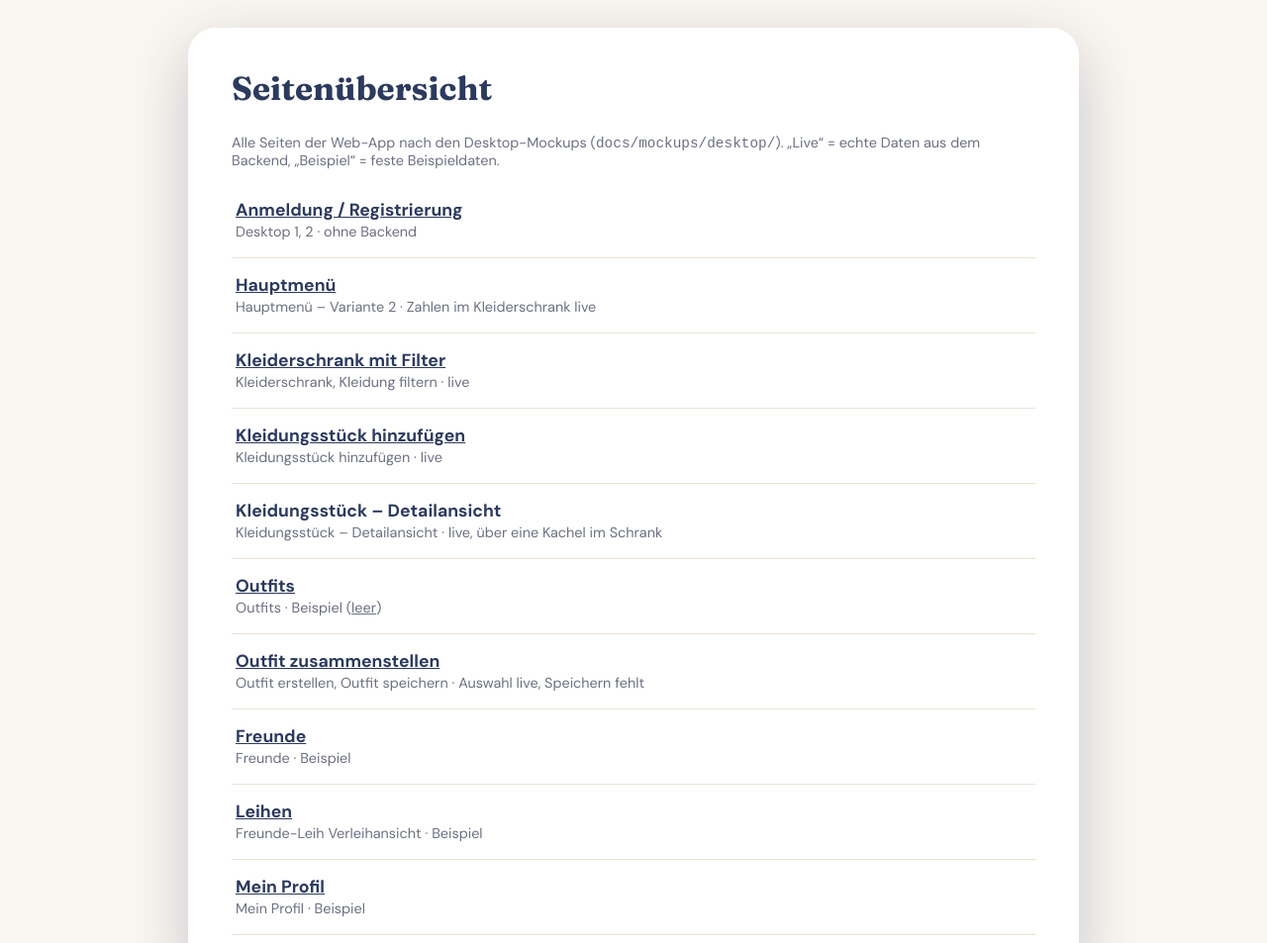
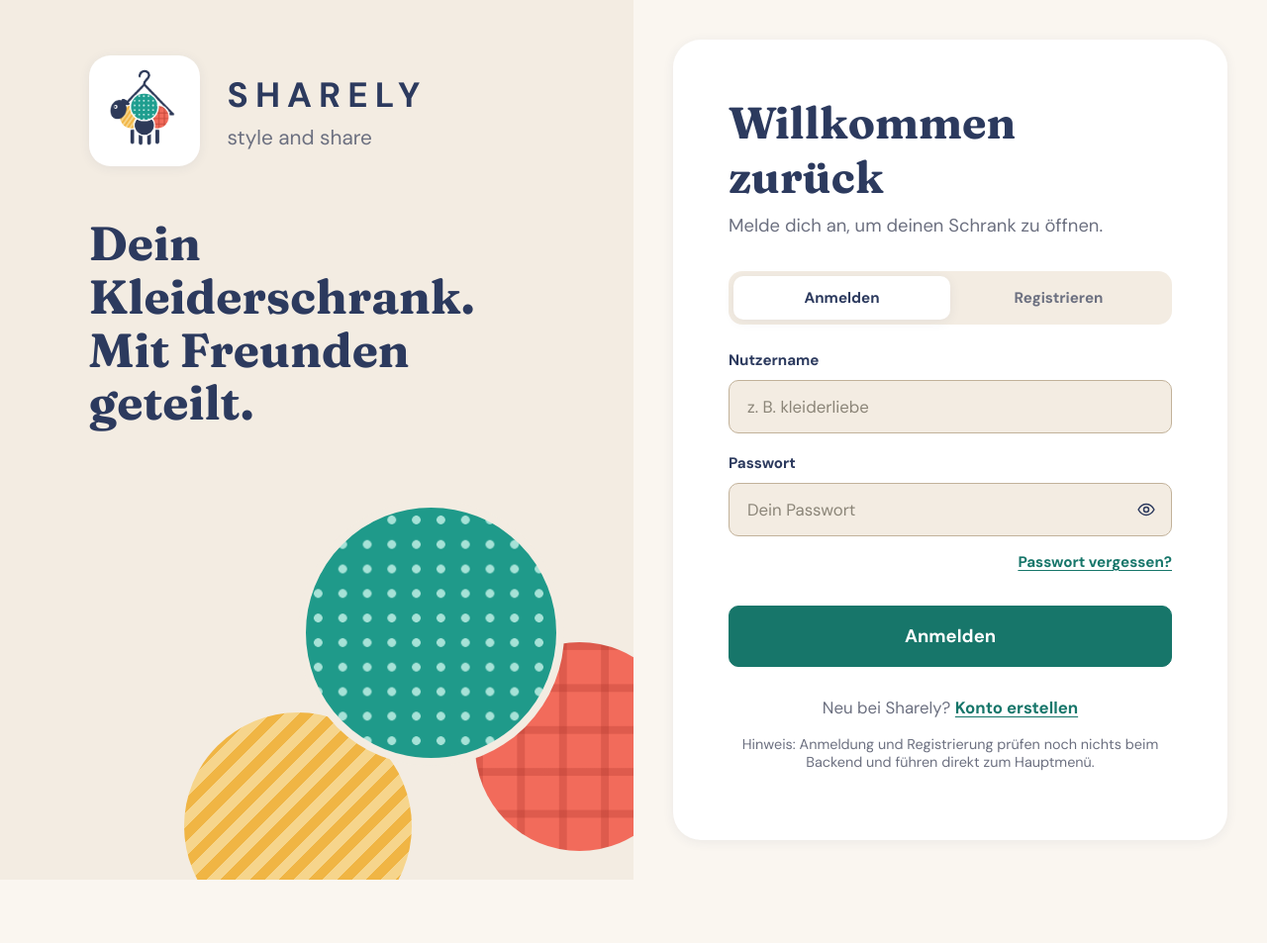
Before and after one commit to Kathamesser/digitaler-Kleiderschrank, a plain HTML site: page Sharely_programm/frontend/templates/index.html in a window 1280 px wide. Shown: the top 953 px of the page at 99% size. After the commit the page ends 889 px from the top, so only its background shows below. Drawn offline with Linux system fonts and the light colour scheme.

Commit message:
Seitenübersicht entfernt, Start direkt in der Anmeldung
anmeldung.html heißt jetzt templates/index.html, Sharely_programm/index.html
leitet von http://localhost:5173/ dorthin weiter.

Co-Authored-By: Claude Opus 5.5 <noreply@anthropic.com>

```diff
--- a/Sharely_programm/frontend/static/css/stil.css
+++ b/Sharely_programm/frontend/static/css/stil.css
@@ -540,14 +540,6 @@ a.menue-zeile { text-decoration: none; }
 .menue-zeile.gefahr { border-color: var(--rot); color: var(--rot); }
 .menue-zeile:disabled { cursor: not-allowed; }
 
-/* ---------- Seitenübersicht ---------- */
-
-.liste { list-style: none; margin: 0; padding: 0; }
-.eintrag { display: flex; align-items: center; gap: 14px; padding: 16px 4px; border-bottom: 1.5px solid var(--linie); }
-.eintrag .text { flex: 1; min-width: 0; }
-.eintrag .text strong { display: block; font-size: 1.1rem; }
-.eintrag .text span { font-size: .9rem; color: var(--text-leise); }
-
 /* ---------- Schmalere Bildschirme ---------- */
 
 @media (max-width: 1200px) {
--- a/Sharely_programm/frontend/templates/index.html
+++ b/Sharely_programm/frontend/templates/index.html
@@ -1,31 +1,116 @@
 <!doctype html>
-<!-- Übersicht aller Seiten -->
+<!-- Startseite der Web-App: Anmeldung. Mockups „Desktop 1 · Anmeldung“ und „Desktop 2 · Registrierung“. Noch ohne Backend: Das Anmeldeverfahren ist offen. -->
 <html lang="de">
 <head>
   <meta charset="utf-8">
   <meta name="viewport" content="width=device-width, initial-scale=1">
-  <title>Sharely – Seitenübersicht</title>
+  <title>Sharely – Anmelden</title>
   <link rel="stylesheet" href="../static/css/stil.css">
   <script src="../static/js/gemeinsam.js"></script>
 </head>
 <body>
-<main class="seite">
-  <section class="fenster" style="max-width: 900px">
-    <header class="fenster-kopf"><h2>Seitenübersicht</h2></header>
-    <p class="leise">Alle Seiten der Web-App nach den Desktop-Mockups (<code>docs/mockups/desktop/</code>). „Live“ = echte Daten aus dem Backend, „Beispiel“ = feste Beispieldaten.</p>
-    <ul class="liste">
-      <li class="eintrag"><span class="text"><strong><a href="anmeldung.html">Anmeldung / Registrierung</a></strong><span>Desktop 1, 2 · ohne Backend</span></span></li>
-      <li class="eintrag"><span class="text"><strong><a href="hauptmenue.html">Hauptmenü</a></strong><span>Hauptmenü – Variante 2 · Zahlen im Kleiderschrank live</span></span></li>
-      <li class="eintrag"><span class="text"><strong><a href="schrank.html">Kleiderschrank mit Filter</a></strong><span>Kleiderschrank, Kleidung filtern · live</span></span></li>
-      <li class="eintrag"><span class="text"><strong><a href="kleidung-hochladen.html">Kleidungsstück hinzufügen</a></strong><span>Kleidungsstück hinzufügen · live</span></span></li>
-      <li class="eintrag"><span class="text"><strong>Kleidungsstück – Detailansicht</strong><span>Kleidungsstück – Detailansicht · live, über eine Kachel im Schrank</span></span></li>
-      <li class="eintrag"><span class="text"><strong><a href="outfits.html">Outfits</a></strong><span>Outfits · Beispiel (<a href="outfits.html?leer">leer</a>)</span></span></li>
-      <li class="eintrag"><span class="text"><strong><a href="outfit-erstellen.html">Outfit zusammenstellen</a></strong><span>Outfit erstellen, Outfit speichern · Auswahl live, Speichern fehlt</span></span></li>
-      <li class="eintrag"><span class="text"><strong><a href="freunde.html">Freunde</a></strong><span>Freunde · Beispiel</span></span></li>
-      <li class="eintrag"><span class="text"><strong><a href="verliehen.html">Leihen</a></strong><span>Freunde-Leih Verleihansicht · Beispiel</span></span></li>
-      <li class="eintrag"><span class="text"><strong><a href="profil.html">Mein Profil</a></strong><span>Mein Profil · Beispiel</span></span></li>
-    </ul>
+<main class="anmelde-seite">
+  <section class="anmelde-bild" aria-hidden="true">
+    <div class="marke-klein">
+      <span class="logo-kachel"><img src="../../assets/branding/sharely-logo.png" alt=""></span>
+      <span><span class="wortmarke">SHARELY</span><small>style and share</small></span>
+    </div>
+    <h1>Dein Kleiderschrank. Mit Freunden geteilt.</h1>
+    <span class="deko streifen"></span>
+    <span class="deko karo"></span>
+    <span class="deko punkte"></span>
+  </section>
+
+  <section class="anmelde-formular">
+    <div class="anmelde-karte">
+      <h2 id="titel">Willkommen zurück</h2>
+      <p class="unterzeile" id="unterzeile">Melde dich an, um deinen Schrank zu öffnen.</p>
+
+      <div class="umschalter" role="tablist">
+        <button type="button" role="tab" id="tab-anmelden" class="aktiv" aria-selected="true">Anmelden</button>
+        <button type="button" role="tab" id="tab-registrieren" aria-selected="false">Registrieren</button>
+      </div>
+
+      <form id="anmelden" novalidate>
+        <label><span class="feldname">Nutzername</span><input type="text" name="nutzername" autocomplete="username" placeholder="z. B. kleiderliebe" required></label>
+        <label for="passwort-anmelden" class="feldname">Passwort</label>
+        <div class="passwortfeld">
+          <input type="password" id="passwort-anmelden" name="passwort" autocomplete="current-password" placeholder="Dein Passwort" required>
+          <button type="button" class="zeigen" aria-label="Passwort anzeigen" data-symbol="auge"></button>
+        </div>
+        <a class="vergessen link" href="#" onclick="return false" title="Seite kommt noch">Passwort vergessen?</a>
+        <button type="submit" class="knopf breit">Anmelden</button>
+        <div class="meldung" role="status"></div>
+        <p class="link-zeile">Neu bei Sharely? <a class="link" href="#" data-wechsel="registrieren">Konto erstellen</a></p>
+      </form>
+
+      <form id="registrieren" novalidate hidden>
+        <label><span class="feldname">E-Mail-Adresse</span><input type="email" name="email" autocomplete="email" placeholder="name@beispiel.de" required></label>
+        <label><span class="feldname">Nutzername</span><input type="text" name="nutzername" autocomplete="username" placeholder="So sehen dich deine Freunde" required></label>
+        <div class="zeile">
+          <label><span class="feldname">Passwort</span><input type="password" name="passwort" autocomplete="new-password" placeholder="Mind. 8 Zeichen" required></label>
+          <label><span class="feldname">Passwort wiederholen</span><input type="password" name="passwort2" autocomplete="new-password" placeholder="Bestätigen" required></label>
+        </div>
+        <button type="submit" class="knopf breit">Registrieren</button>
+        <div class="meldung" role="status"></div>
+        <p class="link-zeile">Schon ein Konto? <a class="link" href="#" data-wechsel="anmelden">Anmelden</a></p>
+      </form>
+
+      <p class="leise zentriert">Hinweis: Anmeldung und Registrierung prüfen noch nichts beim Backend und führen direkt zum Hauptmenü.</p>
+    </div>
   </section>
 </main>
+
+<script>
+  const TEXTE = {
+    anmelden: ["Willkommen zurück", "Melde dich an, um deinen Schrank zu öffnen."],
+    registrieren: ["Konto erstellen", "Leg los und füll deinen digitalen Schrank."],
+  };
+  const tabs = { anmelden: document.getElementById("tab-anmelden"), registrieren: document.getElementById("tab-registrieren") };
+  function wechsle(ziel) {
+    for (const [name, tab] of Object.entries(tabs)) {
+      const aktiv = name === ziel;
+      tab.classList.toggle("aktiv", aktiv);
+      tab.setAttribute("aria-selected", aktiv);
+      document.getElementById(name).hidden = !aktiv;
+    }
+    document.getElementById("titel").textContent = TEXTE[ziel][0];
+    document.getElementById("unterzeile").textContent = TEXTE[ziel][1];
+  }
+  tabs.anmelden.onclick = () => wechsle("anmelden");
+  tabs.registrieren.onclick = () => wechsle("registrieren");
+  for (const link of document.querySelectorAll("[data-wechsel]")) {
+    link.onclick = (e) => { e.preventDefault(); wechsle(link.dataset.wechsel); };
+  }
+
+  const zeigen = document.querySelector(".zeigen");
+  zeigen.onclick = () => {
+    const feld = document.getElementById("passwort-anmelden");
+    feld.type = feld.type === "password" ? "text" : "password";
+    zeigen.setAttribute("aria-label", feld.type === "password" ? "Passwort anzeigen" : "Passwort verbergen");
+  };
+
+  document.getElementById("anmelden").onsubmit = (e) => {
+    e.preventDefault();
+    const f = e.target;
+    if (!f.nutzername.value.trim() || !f.passwort.value) {
+      return zeigeMeldung(f.querySelector(".meldung"), "Bitte Nutzername und Passwort eingeben.", "fehler");
+    }
+    location.href = "hauptmenue.html"; // später: POST an das Modul nutzer
+  };
+
+  document.getElementById("registrieren").onsubmit = (e) => {
+    e.preventDefault();
+    const f = e.target;
+    const meldung = f.querySelector(".meldung");
+    if (!f.email.value.includes("@")) return zeigeMeldung(meldung, "Bitte eine gültige E-Mail-Adresse eingeben.", "fehler");
+    if (!f.nutzername.value.trim()) return zeigeMeldung(meldung, "Bitte einen Nutzernamen wählen.", "fehler");
+    if (f.passwort.value.length < 8 || !/[^A-Za-z0-9]/.test(f.passwort.value)) {
+      return zeigeMeldung(meldung, "Das Passwort braucht mindestens 8 Zeichen und ein Sonderzeichen.", "fehler");
+    }
+    if (f.passwort.value !== f.passwort2.value) return zeigeMeldung(meldung, "Die Passwörter stimmen nicht überein.", "fehler");
+    location.href = "hauptmenue.html"; // später: POST an das Modul nutzer
+  };
+</script>
 </body>
 </html>
```
Also changed, not shown: Sharely_programm/frontend/templates/anmeldung.html (deleted, +0 -116 lines), Sharely_programm/frontend/templates/hauptmenue.html (+1 -1 lines), Sharely_programm/frontend/templates/profil.html (+1 -1 lines), Sharely_programm/index.html (added, +12 -0 lines), 3 other files.
